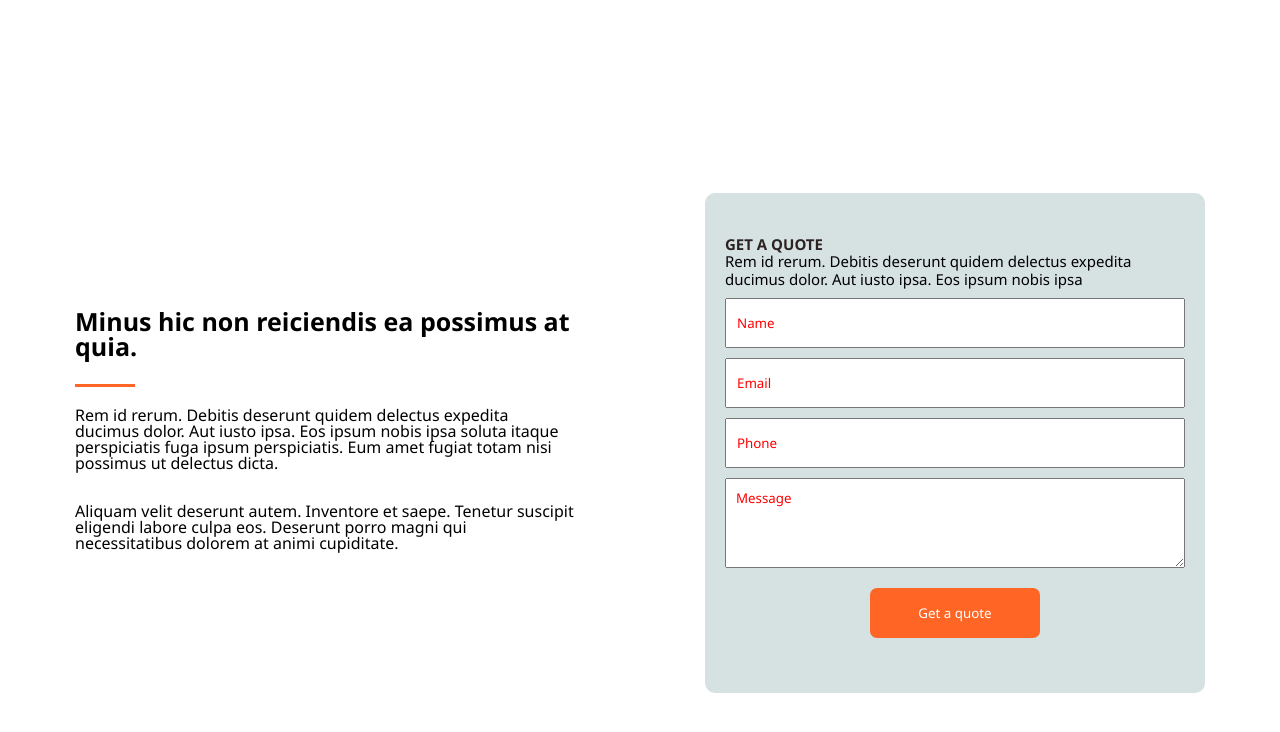
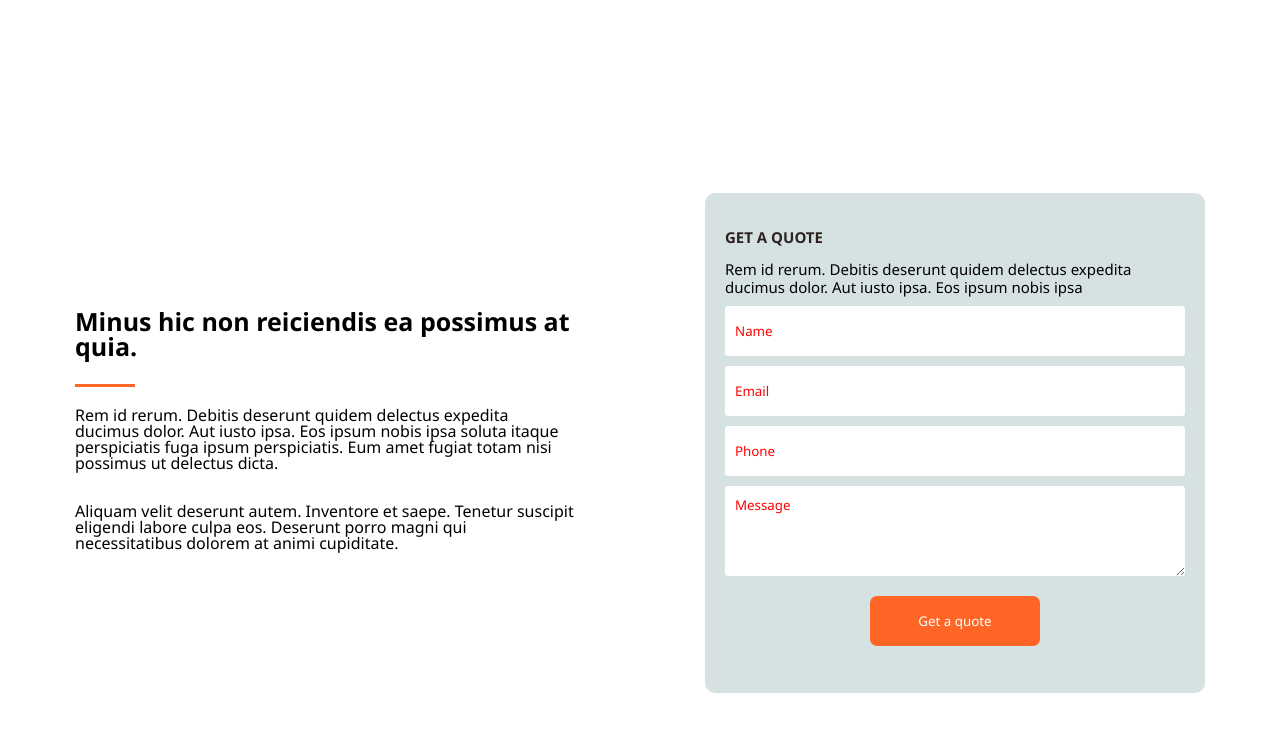
Before and after one commit to Saniflex-1/ApetoConstruction, a plain HTML site: page index.html in a window 1280 px wide. Shown: the part 800-1532 px from the top of the page. Drawn offline with nearby package versions, Linux system fonts and the light colour scheme; files that its build step writes are made by us from their sources.

Commit message:
Update _home.scss

```diff
--- a/style/_home.scss
+++ b/style/_home.scss
@@ -124,6 +124,7 @@
         h3{
             font-size: 15px;
             color: rgb(45, 34, 34);
+            margin-bottom: 15px;
 
         }
 
@@ -147,6 +148,8 @@
                 margin-bottom: 10px;
                 height: 50px;
                 padding: 10px;
+                border-radius: 3px;
+                border: none;
 
 
                 &::placeholder{
```
